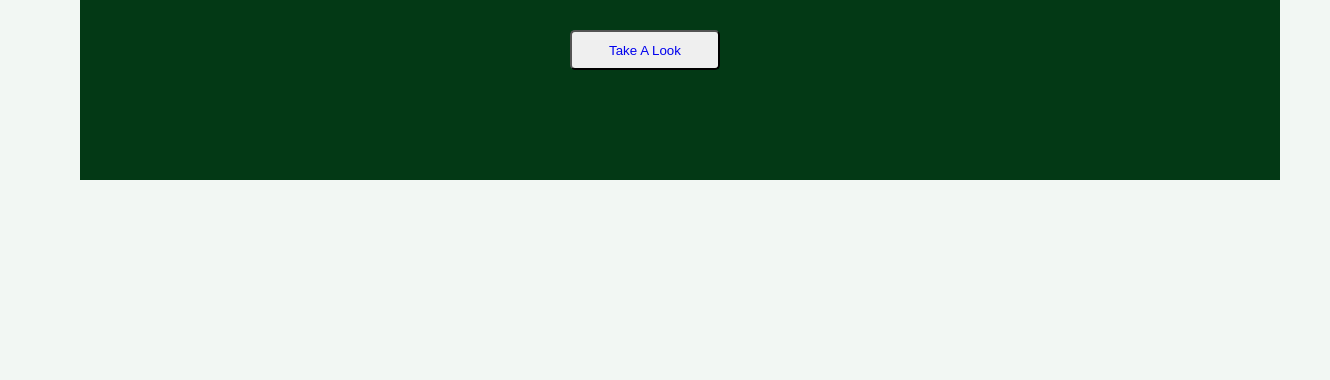
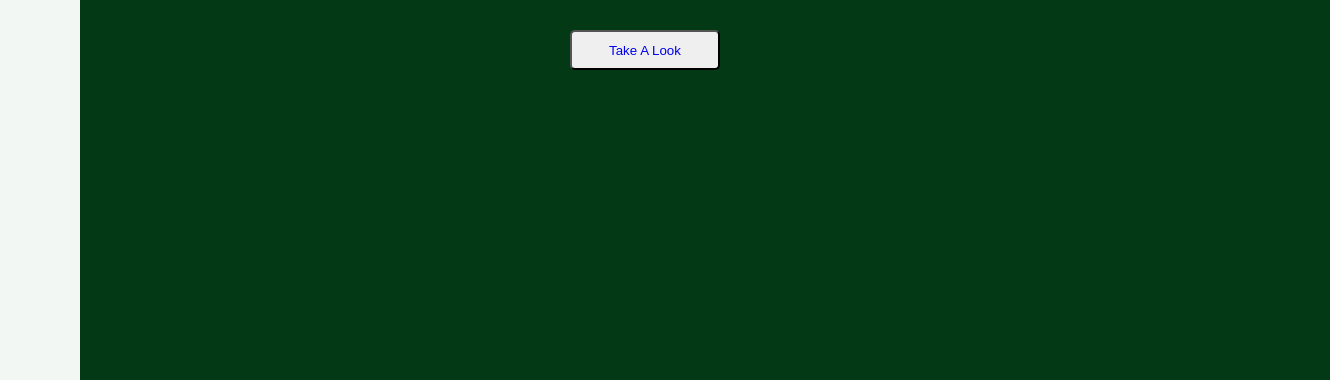
Before and after one commit to Luthecreator/Thisismyportfolio, a plain HTML site: page index.html in a window 1280 px wide. Shown: the part 420-800 px from the top of the page, 1330 px wide, since content can reach past the window. Drawn offline with Linux system fonts and the light colour scheme; a web font is replaced by a local one.

Commit message:
an update command

```diff
--- a/css/app.css
+++ b/css/app.css
@@ -98,8 +98,8 @@ nav .icons a{
 
 .intro{
     background-color: #033915;
-    height: 500px;
-    width: 1200px;
+    height: 700px;
+    width: 1250px;
     padding: 15px;
     position: absolute;
     left: 80px;
```
Also changed, not shown: 1 other file.
